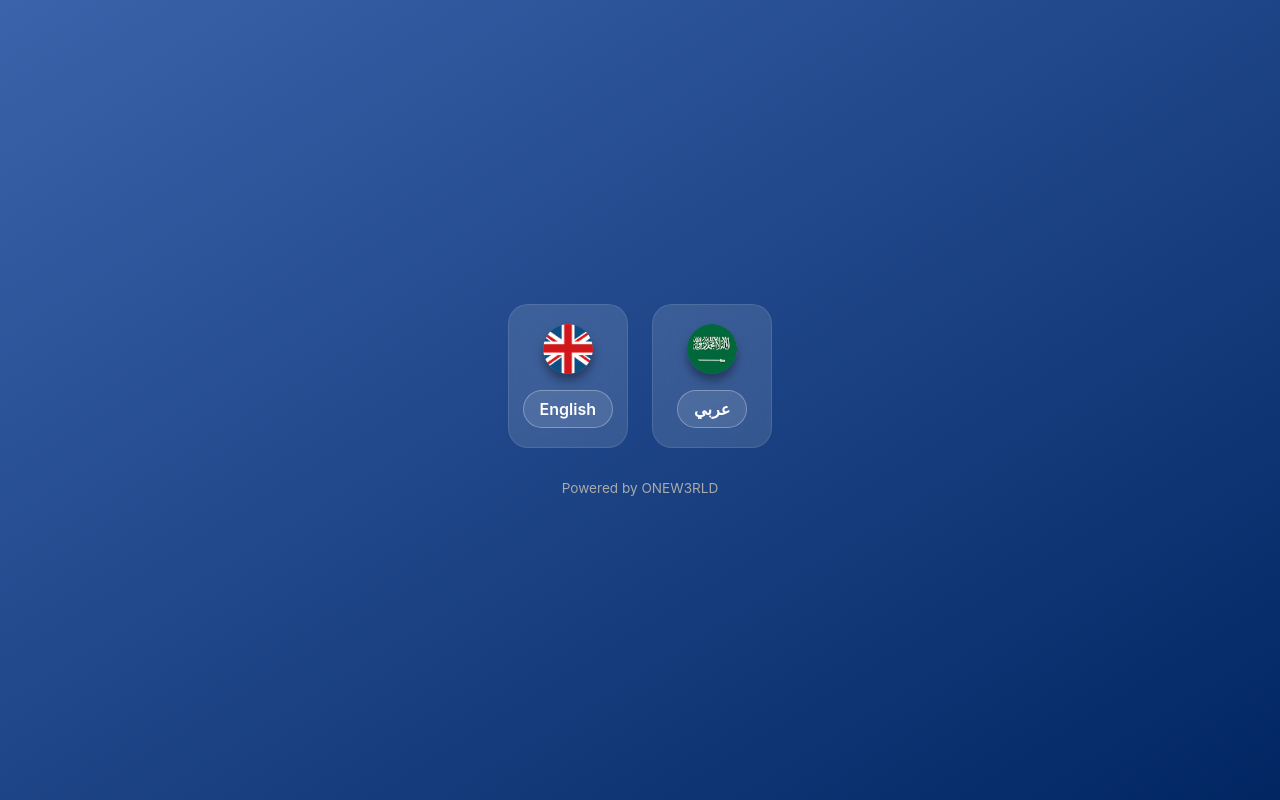
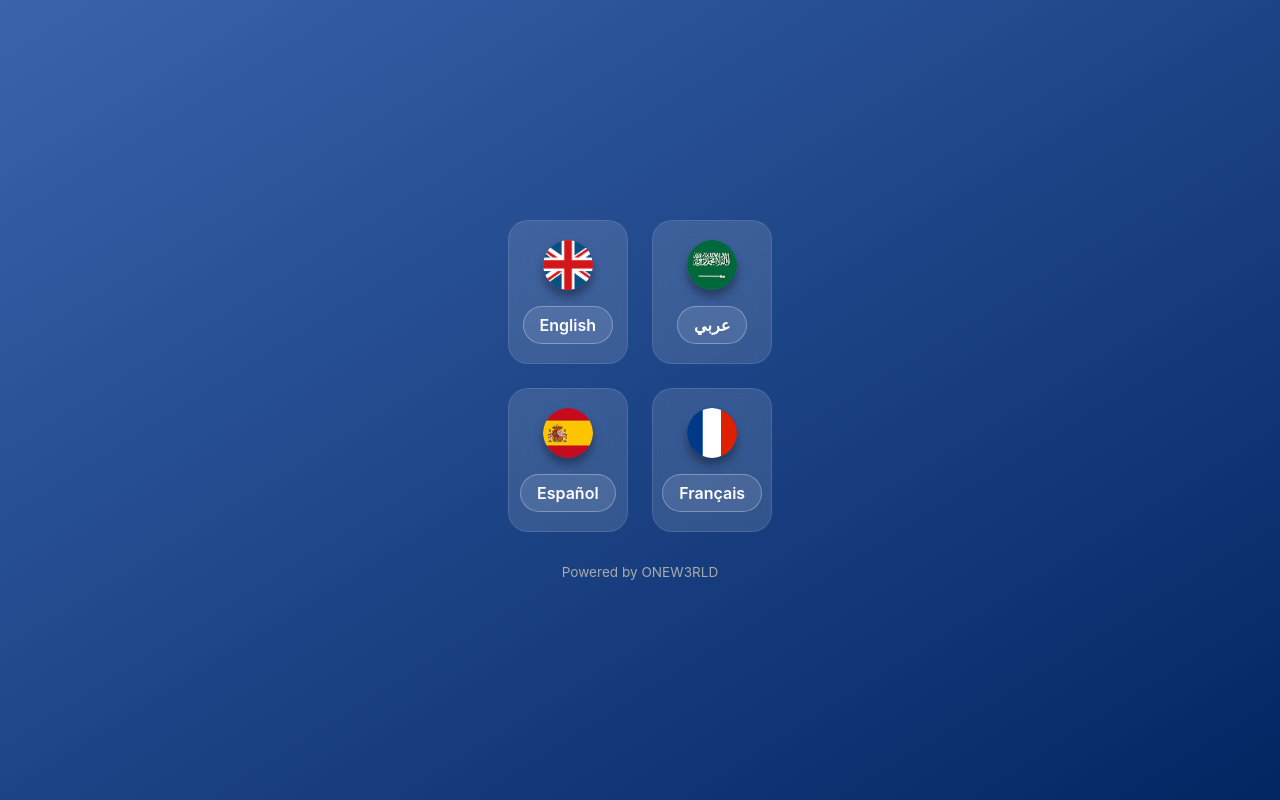
Before and after one commit to Callum-Luxford/AI-LANDING-PAGE, a website: page public/language.html in a window 1280 px wide. Drawn offline with Linux system fonts and the light colour scheme.

Commit message:
Create demo-version branch from deployed demo

```diff
--- a/public/language.html
+++ b/public/language.html
@@ -20,14 +20,14 @@
                 <img src="/assets/flags/ar.png" alt="Arabic Flag" />
                 <span>عربي</span>
             </div>
-            <!-- <div class="language-card" data-lang="es">
+            <div class="language-card" data-lang="es">
                 <img src="/assets/flags/es.png" alt="Spanish Flag" />
                 <span>Español</span>
             </div>
             <div class="language-card" data-lang="fr">
                 <img src="/assets/flags/fr.png" alt="French Flag" />
                 <span>Français</span>
-            </div> -->
+            </div>
         </div>
         <footer class="lang-footer">Powered by ONEW3RLD</footer>
     </div>
```
